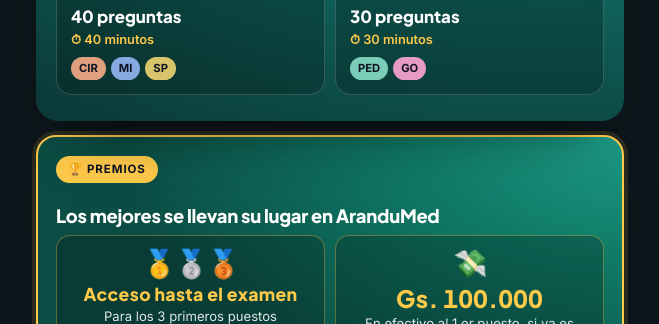
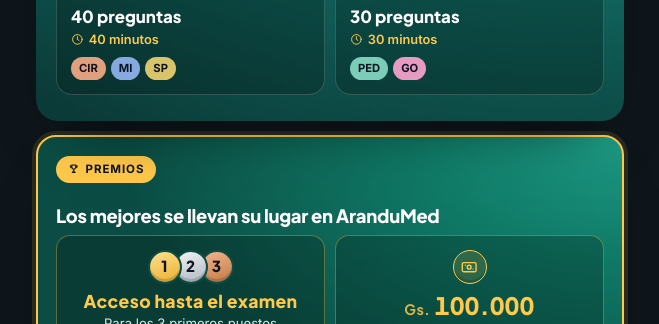
Before and after one commit to ARANDUMEDPY/CONAREM-PRUEBA, a plain HTML site: page simulacro.html in a window 1280 px wide. Shown: the part 476-800 px from the top of the page, without its empty margins (310-969 px from the left). Drawn offline with Linux system fonts and the light colour scheme.

Commit message:
Simulacro: íconos de línea y medallas en lugar de emojis
Co-Authored-By: Claude Sonnet 5.5 <noreply@anthropic.com>
Claude-Session: https://claude.ai/code/session_017HUzLNPKkGEF1wucSNGoXv

```diff
--- a/simulacro.html
+++ b/simulacro.html
@@ -68,9 +68,18 @@ h1,h2,h3{font-weight:800;letter-spacing:-.015em}
 .prizes{background:radial-gradient(500px 300px at 100% 0%,#1d9a84 0%,#0F7A66 40%,#0B4D44 100%);border:2px solid #FFC94A;box-shadow:0 0 0 4px rgba(255,201,74,.12),0 24px 48px -28px rgba(0,0,0,.8)}
 .pz{display:grid;grid-template-columns:1fr 1fr;gap:10px;margin-top:4px}
 .pz>div{border-radius:14px;padding:14px 12px;background:rgba(0,0,0,.22);border:1px solid rgba(255,201,74,.35);text-align:center}
-.pz .ic{font-size:1.7rem;line-height:1;letter-spacing:-2px}
+.ico{width:1em;height:1em;fill:none;stroke:currentColor;stroke-width:1.8;stroke-linecap:round;stroke-linejoin:round;vertical-align:-.15em}
+.pill .ico{margin-right:6px;stroke-width:2.2}
+.kicker .ico{stroke-width:2.6;margin-left:4px}
+.blk .q small .ico{margin-right:5px}
+.medals{display:flex;justify-content:center;gap:0}
+.medals i{width:34px;height:34px;border-radius:50%;display:grid;place-items:center;font-style:normal;font-family:var(--f-head);font-weight:800;font-size:.95rem;color:#0D1321;border:2px solid #0B4D44;margin:0 -4px;box-shadow:inset 0 -3px 0 rgba(0,0,0,.15)}
+.medals .g{background:linear-gradient(160deg,#FFE08A,#E9B032);z-index:3}
+.medals .s{background:linear-gradient(160deg,#F1F4F6,#AEB8BF);z-index:2}
+.medals .b{background:linear-gradient(160deg,#F2B58A,#C27A47);z-index:1}
+.medals .cash{background:rgba(255,201,74,.14);border:1.5px solid #FFC94A;color:#FFC94A;font-size:1.15rem;margin:0}
 .pz .big{display:block;font-family:var(--f-head);font-weight:800;color:#FFC94A;font-size:1.5rem;line-height:1.1;margin:8px 0 4px}
-.pz .big.sm{font-size:1.1rem}
+.pz .big small{font-size:.6em;font-weight:700;opacity:.85}.pz .big:not(.sm){white-space:nowrap}.pz .big.sm{font-size:1.1rem}
 .pz p{margin:0;font-size:.82rem;color:rgba(255,255,255,.88);line-height:1.35}
 .facts{display:grid;grid-template-columns:1fr 1fr;gap:8px;margin-top:12px}
 .fact{background:var(--panel2);border:1px solid var(--line);border-radius:12px;padding:10px}
@@ -117,7 +126,7 @@ input:focus{border-color:var(--teal)}
 .rv{border-top:1px solid var(--line);padding-top:12px;margin-top:12px}
 .rv .o{font-size:.9rem;padding:6px 10px;border-radius:10px;margin:4px 0;background:var(--panel2)}
 .rv .o.c{background:#163a2a;color:#bff0d6}.rv .o.x{background:#3d1a1a;color:#f6c6c3}
-.src{font-size:.82rem;color:var(--mut);margin-top:8px}.src b{color:var(--fg)}
+.src{font-size:.82rem;color:var(--mut);margin-top:8px}.st{display:inline-block;font-size:.64rem;font-weight:800;letter-spacing:.08em;text-transform:uppercase;border-radius:6px;padding:2px 7px;margin-right:7px;vertical-align:1px}.st.c{background:rgba(76,194,183,.15);color:var(--teal);border:1px solid rgba(76,194,183,.4)}.st.g{background:rgba(255,201,74,.12);color:#FFC94A;border:1px solid rgba(255,201,74,.4)}.src b{color:var(--fg)}
 #view{display:flex;flex-direction:column;gap:14px}
 .hidden{display:none!important}
 .overlay{position:fixed;inset:0;z-index:20;background:#000a;display:grid;place-items:center;padding:16px}
@@ -192,14 +201,14 @@ function heroHTML(){return `<div class="card hero">
   <ul class="checks"><li>Gratis</li><li>Ranking nacional</li><li>Corrección explicada</li></ul>
   <div class="when"><div class="cal"><i>NOV</i><b>29</b></div><div><div class="wt">Domingo · <em>17:00 hs</em></div><div class="ws">Ingreso hasta las 17:20 · Inscripción hasta el sábado 28</div></div></div>
   <div class="blocks">
-    <div class="blk"><div class="num"><span>Bloque</span><b>I</b></div><div class="q">40 preguntas<small>⏱ 40 minutos</small></div><div class="tags"><i style="background:var(--cir)">CIR</i><i style="background:var(--mi)">MI</i><i style="background:var(--sp)">SP</i></div></div>
-    <div class="blk"><div class="num"><span>Bloque</span><b>II</b></div><div class="q">30 preguntas<small>⏱ 30 minutos</small></div><div class="tags"><i style="background:var(--ped)">PED</i><i style="background:var(--go)">GO</i></div></div>
+    <div class="blk"><div class="num"><span>Bloque</span><b>I</b></div><div class="q">40 preguntas<small><svg class="ico" viewBox="0 0 24 24"><circle cx="12" cy="12" r="9"/><path d="M12 7v5l3 2"/></svg>40 minutos</small></div><div class="tags"><i style="background:var(--cir)">CIR</i><i style="background:var(--mi)">MI</i><i style="background:var(--sp)">SP</i></div></div>
+    <div class="blk"><div class="num"><span>Bloque</span><b>II</b></div><div class="q">30 preguntas<small><svg class="ico" viewBox="0 0 24 24"><circle cx="12" cy="12" r="9"/><path d="M12 7v5l3 2"/></svg>30 minutos</small></div><div class="tags"><i style="background:var(--ped)">PED</i><i style="background:var(--go)">GO</i></div></div>
   </div>
 </div>
-<div class="prizes"><span class="pill">🏆 Premios</span><h3>Los mejores se llevan su lugar en AranduMed</h3>
+<div class="prizes"><span class="pill"><svg class="ico" viewBox="0 0 24 24"><path d="M8 4h8v5a4 4 0 0 1-8 0z"/><path d="M8 6H5a3 3 0 0 0 3 4M16 6h3a3 3 0 0 1-3 4M12 13v4M9 20h6M10 17h4"/></svg>Premios</span><h3>Los mejores se llevan su lugar en AranduMed</h3>
   <div class="pz">
-    <div><div class="ic">🥇🥈🥉</div><span class="big sm">Acceso hasta el examen</span><p>Para los 3 primeros puestos</p></div>
-    <div><div class="ic">💸</div><span class="big">Gs. 100.000</span><p>En efectivo al 1.er puesto, si ya es suscriptor</p></div>
+    <div><div class="medals"><i class="g">1</i><i class="s">2</i><i class="b">3</i></div><span class="big sm">Acceso hasta el examen</span><p>Para los 3 primeros puestos</p></div>
+    <div><div class="medals"><i class="cash"><svg class="ico" viewBox="0 0 24 24"><rect x="3" y="6" width="18" height="12" rx="2"/><circle cx="12" cy="12" r="2.5"/><path d="M7 9.5v.01M17 14.5v.01"/></svg></i></div><span class="big"><small>Gs.</small> 100.000</span><p>En efectivo al 1.er puesto, si ya es suscriptor</p></div>
   </div></div>`}
 
 /* ---------- Cuenta ---------- */
@@ -246,7 +255,7 @@ function showRegister(){
     catch(e){m.textContent=errText(e);$('bReg').disabled=false}};
 }
 function showWaiting(){
-  view(`<div class="card hero center"><div class="kicker">Ya estás inscripto ✅</div><h2>El simulacro empieza el<br>${esc(fmtDate(st.starts_at))}</h2>
+  view(`<div class="card hero center"><div class="kicker">Ya estás inscripto <svg class="ico" viewBox="0 0 24 24"><path d="M5 12.5l4.5 4.5L19 7.5"/></svg></div><h2>El simulacro empieza el<br>${esc(fmtDate(st.starts_at))}</h2>
     <div class="big" id="cd" style="margin:14px 0"></div>
     <p class="mut small">Entrá desde este mismo link unos minutos antes. Usá una conexión estable y tené el celular cargado.</p>
     <p class="mut small">Bloque I: 40 preguntas en 40 min · descanso opcional de hasta 10 min · Bloque II: 30 preguntas en 30 min.</p></div>`+heroHTML());
@@ -321,7 +330,7 @@ async function submit(auto){
 }
 function showBreak(){
   const ends=+new Date(st.break_ends_at);
-  view(`<div class="card center"><div class="kicker">Bloque I entregado ✅</div><h2>Descanso opcional</h2>
+  view(`<div class="card center"><div class="kicker">Bloque I entregado <svg class="ico" viewBox="0 0 24 24"><path d="M5 12.5l4.5 4.5L19 7.5"/></svg></div><h2>Descanso opcional</h2>
     <p class="mut">Podés empezar el Bloque II cuando quieras. Si no lo iniciás, el reloj del Bloque II arranca solo en:</p>
     <div class="big" id="cd" style="margin:10px 0"></div>
     <p>Bloque II: 30 preguntas · 30 minutos<br><span class="mut small">Pediatría y Gineco-Obstetricia</span></p>
@@ -361,8 +370,8 @@ async function loadReview(){
       return `<div class="rv"><div class="qarea">Bloque ${q.block===1?'I':'II'} · ${n+1} · ${esc(AREAS[q.area]||q.area)} · ${mine==null?'<span style="color:var(--amber)">sin responder</span>':ok?'<span style="color:var(--ok)">correcta</span>':'<span style="color:var(--bad)">incorrecta</span>'}</div>
         <p style="margin:6px 0">${esc(q.q)}</p>${os}
         ${q.x?'<p class="small" style="margin-top:8px">'+esc(q.x)+'</p>':''}
-        ${q.fuente_conarem?'<div class="src">📘 <b>Lo que toma la CONAREM:</b> '+esc(q.fuente_conarem)+'</div>':''}
-        ${q.guia_actual?'<div class="src">🆕 <b>Guía actual:</b> '+esc(q.guia_actual)+'</div>':''}</div>`}).join('');
+        ${q.fuente_conarem?'<div class="src"><span class="st c">CONAREM</span><b>Lo que toma el examen:</b> '+esc(q.fuente_conarem)+'</div>':''}
+        ${q.guia_actual?'<div class="src"><span class="st g">Guía actual</span><b>Lo que dice hoy:</b> '+esc(q.guia_actual)+'</div>':''}</div>`}).join('');
   }catch(e){box.innerHTML='<h3>Corrección con explicaciones</h3><p class="mut">'+esc(errText(e))+'</p>'}
 }
 
```
